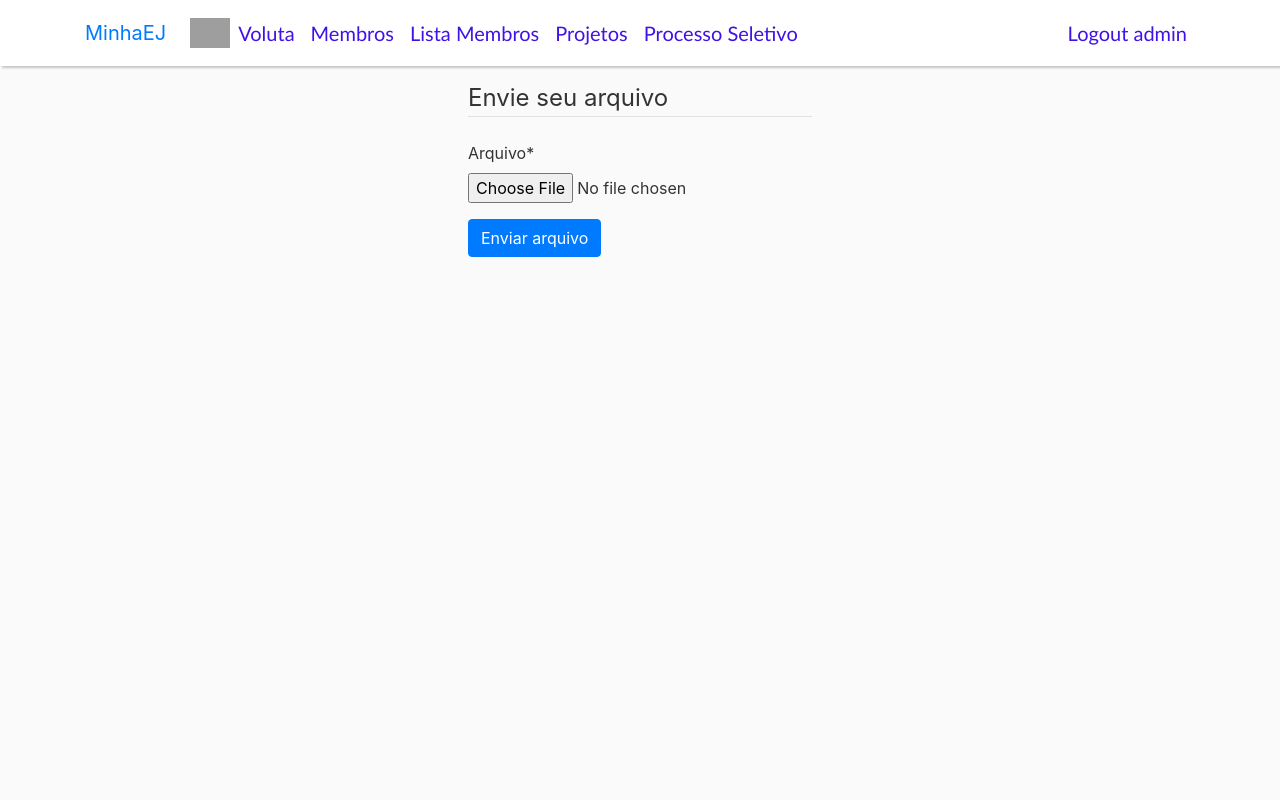
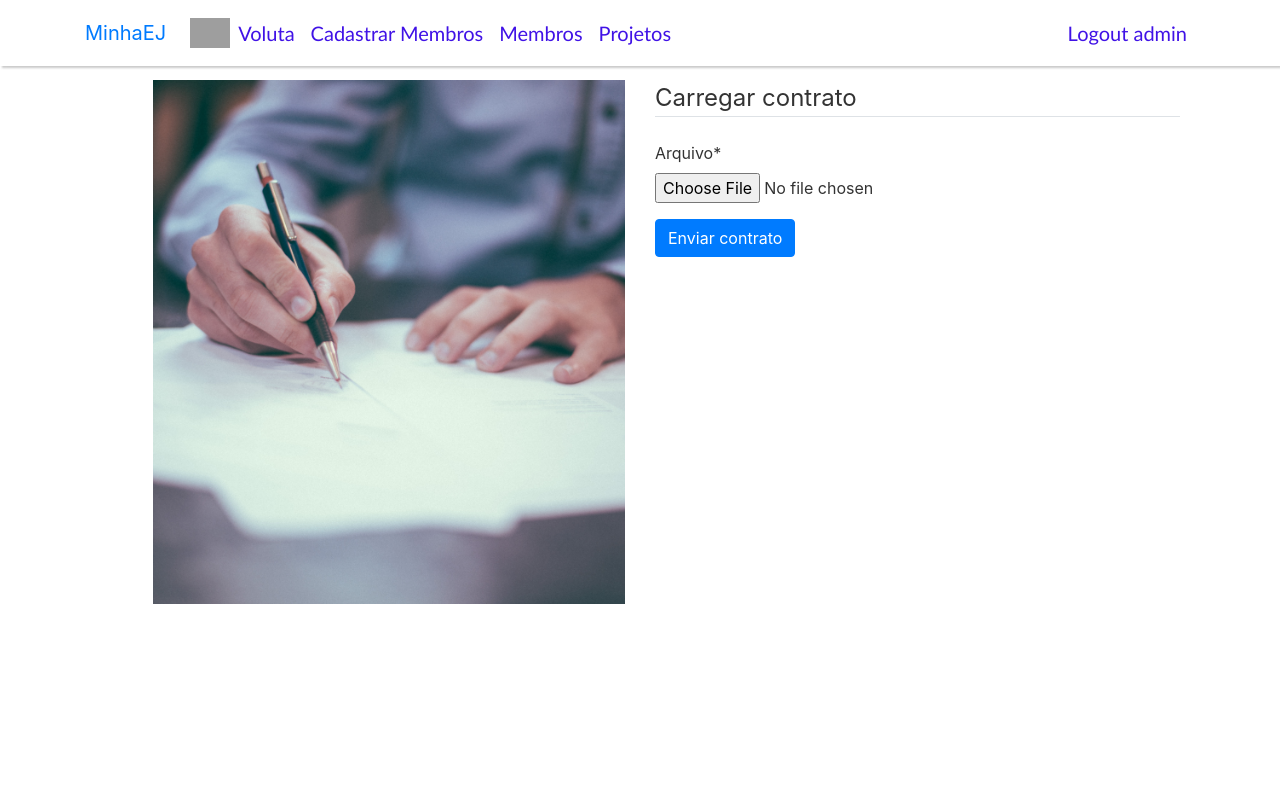
Before and after one commit to junior003/minhaEJ, a Django app: page /files/upload in a window 1280 px wide. Run offline with Django 3.2, Linux system fonts and the light colour scheme; a user stored in the database is signed in; some libraries are stand-ins or nearby versions; some web fonts are replaced; grey boxes are pictures that could not be loaded.

Commit message:
Versão final

```diff
--- a/minhaEJ/files/templates/files/upload_file.html
+++ b/minhaEJ/files/templates/files/upload_file.html
@@ -1,17 +1,25 @@
-{% extends "fileserver/base.html" %}
-{% load crispy_forms_tags %}
-
-{% block content %}
+{% extends "fileserver/base.html" %} {% load crispy_forms_tags %} {% block content %}{% load static %}
 
 <!-- Essa é a view que representa o upload de arquivos. Nessa página, o form (criado em forms.py)
 é carregado. -->
 
-<legend class="border-bottom mb-4">Envie seu arquivo</legend>
 
-<form method="POST" enctype="multipart/form-data">
-    {% csrf_token %}
-    {{ form|crispy }}
-    <button type="submit" class="btn btn-primary">Enviar arquivo</button>
-</form>
+<div class="container">
+    <div class="row">
+        <div class="col-sm">
+            <img src="{%static 'fileserver/img/contratos.jpg' %}" class="Pjcontratos ">
+        </div>
+        <div class="col-sm">
+
+            <legend class="border-bottom mb-4">Carregar contrato</legend>
+
+            <form method="POST" enctype="multipart/form-data">
+                {% csrf_token %} {{ form|crispy }}
+                <button type="submit" class="btn btn-primary">Enviar contrato</button>
+            </form>
+        </div>
+
+    </div>
+</div>
 
 {% endblock content %}
--- a/minhaEJ/fileserver/static/fileserver/main.css
+++ b/minhaEJ/fileserver/static/fileserver/main.css
@@ -1,5 +1,5 @@
  body {
-     background: #fafafa;
+     background: #ffffff;
      color: #333333;
      margin-top: 5rem;
  }
@@ -11,14 +11,46 @@
  h5,
  h6 {
      color: #444444;
+     font-size: 200%;
  }
 
  ul {
      margin: 0;
  }
 
+ p {
+     text-align: justify;
+ }
+
  .cadastroSucesso {
      background-color: #4012e6;
+ }
+
+ .botaonav {
+     color: #333;
+ }
+
+ .fotoinicio {
+     width: 150%;
+     height: auto;
+     padding-left: 10%;
+ }
+
+ .Pjimagem {
+     width: 100%;
+     height: auto;
+ }
+
+ .Pjcontratos {
+     width: 90%;
+     height: auto;
+     margin-left: 10%;
+ }
+
+ .Pjtitulo {
+     font-family: 'Segoe UI', Tahoma, Geneva, Verdana, sans-serif;
+     font-size: 179%;
+     color: #4012e6;
  }
 
  .site-header {
--- a/minhaEJ/fileserver/templates/fileserver/base.html
+++ b/minhaEJ/fileserver/templates/fileserver/base.html
@@ -13,11 +13,11 @@ No momento em que as outras views são acionadas, seu código é inserido no có
 
         <meta charset="utf-8">
         <meta name="viewport" content="width=device-width, initial-scale=1, shrink-to-fit=no">
-        <link rel="stylesheet" media="screen" href="https://fontlibrary.org/face/now" type="text/css" />
+
         <!-- Bootstrap CSS -->
         <link rel="stylesheet" href="https://stackpath.bootstrapcdn.com/bootstrap/4.3.1/css/bootstrap.min.css" integrity="sha384-ggOyR0iXCbMQv3Xipma34MD+dH/1fQ784/j6cY/iJTQUOhcWr7x9JvoRxT2MZw1T" crossorigin="anonymous">
 
-        <link rel="stylesheet" type="text/css" href="{% static 'fileserver/main.css' %}"> {% if title %}
+        <link rel="stylesheet" type="text/css" href="{% static 'fileserver/main.css' %}">{% if title %}
         <title>Minha EJ - {{ title }}</title>
         {% else %}
         <title>Minha EJ</title>
@@ -30,16 +30,16 @@ No momento em que as outras views são acionadas, seu código é inserido no có
                 <div class="container">
                     <a class="navbar-brand mr-4" href="{% url 'fileserver-home' %}">MinhaEJ</a>
                     <img src="{%static 'fileserver/img/Logo.png' %}" class="d-inline-block align-top logo">
-                    <button class="navbar-toggler" type="button" data-toggle="collapse" data-target="#navbarToggle" aria-controls="navbarToggle" aria-expanded="false" aria-label="Toggle navigation">
+                    <button class="navbar-toggler " style="background-color: rgb(60, 112, 255);" type="button" data-toggle="collapse" data-target="#navbarToggle" aria-controls="navbarToggle" aria-expanded="false" aria-label="Toggle navigation">
                 <span class="navbar-toggler-icon"></span>
                 </button>
                     <div class="collapse navbar-collapse" id="navbarToggle">
                         <div class="navbar-nav mr-auto">
                             <a class="nav-item nav-link navegacao" href="{% url 'fileserver-home' %}">Voluta</a>
-                            <a class="nav-item nav-link navegacao" href="{% url 'cadastrar_usuario' %}">Membros</a>
-                            <a class="nav-item nav-link navegacao" href="{% url 'lista_membros' %}">Lista Membros</a>
+                            <a class="nav-item nav-link navegacao" href="{% url 'cadastrar_usuario' %}">Cadastrar Membros</a>
+                            <a class="nav-item nav-link navegacao" href="{% url 'lista_membros' %}">Membros</a>
                             <a class="nav-item nav-link navegacao" href="{% url 'file_list' %}">Projetos</a>
-                            <a class="nav-item nav-link navegacao" href="{% url 'file_list' %}">Processo Seletivo</a>
+
                         </div>
                         <!-- Navbar Right Side -->
                         <div class="navbar-nav">
--- a/minhaEJ/fileserver/templates/fileserver/listamembros.html
+++ b/minhaEJ/fileserver/templates/fileserver/listamembros.html
@@ -4,7 +4,7 @@
         <div class="col-lg-12 col-md-12 col-sm-12 col-xs-12">
             <div class="card">
                 <div class="card-body">
-                    <h5 class="card-title">Lista de Funcionário</h5>
+                    <h5 class="card-title">Lista de Membros</h5>
 
                     {% if Membros|length > 0 %}
                     <p class="card-text">
--- a/minhaEJ/users/templates/users/register.html
+++ b/minhaEJ/users/templates/users/register.html
@@ -1,5 +1,4 @@
-{% extends "fileserver/base.html" %}
-{% load crispy_forms_tags %}
+{% extends "fileserver/base.html" %} {% load crispy_forms_tags %}
 
 <!-- Form de cadastro de usuários. É chamado pela função "register", localizada no arquivo users/view.py-->
 
@@ -8,7 +7,7 @@
     <form method="POST">
         {% csrf_token %}
         <fieldset class="form-group">
-                <legend class="border-bottom mb-4">Registre-se!</legend>
+            <legend class="border-bottom mb-4">Registre sua conta</legend>
             {{ form|crispy }}
         </fieldset>
         <div class="form-group">
```
Also changed, not shown: minhaEJ/files/templates/files/file_list.html (+42 -17 lines), minhaEJ/fileserver/templates/fileserver/home.html (+13 -5 lines), minhaEJ/users/templates/users/login.html (+2 -5 lines), minhaEJ/users/templates/users/logout.html (+6 -8 lines), minhaEJ/db.sqlite3, minhaEJ/fileserver/static/fileserver/img/contratos.jpg (added), 1 other file. Lines whose indentation alone changed are shown as unchanged.
